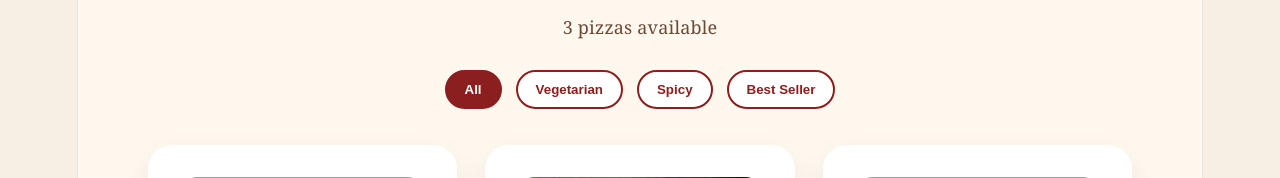
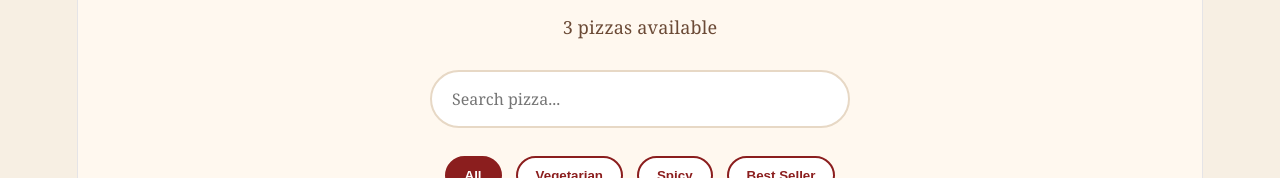
Before and after one commit to evolflow/pizzeria-website, a React (Vite) app: page / in a window 1280 px wide. Shown: the part 1312-1490 px from the top of the page. Built offline with nearby package versions, Linux system fonts and the light colour scheme; grey boxes are pictures that could not be loaded.

Commit message:
Coding Session 57 - Add searchfeature and dark mode

```diff
--- a/src/App.css
+++ b/src/App.css
@@ -135,6 +135,35 @@ body {
 .menu h2 {
   font-size: 44px;
   margin-bottom: 40px;
+}
+
+.menu-count {
+  margin-bottom: 20px;
+  color: #6b4a36;
+  font-size: 18px;
+}
+
+.search-input {
+  display: block;
+  width: 100%;
+  max-width: 420px;
+
+  margin: 0 auto 28px;
+  padding: 16px 20px;
+
+  border: 2px solid #e7d8c5;
+  border-radius: 999px;
+
+  font-size: 16px;
+  font-family: inherit;
+
+  background: white;
+  color: #2b1d14;
+}
+
+.search-input:focus {
+  outline: none;
+  border-color: #8b1e1e;
 }
 
 .menu-grid {
@@ -559,3 +588,18 @@ booking-form input:focus {
   color: #166534;
   font-weight: 700;
 }
+
+.theme-button {
+  background: #8b1e1e;
+  color: white;
+  border: none;
+  padding: 10px 16px;
+  border-radius: 999px;
+  cursor: pointer;
+  font-size: 18px;
+}
+
+.dark {
+  background: #1a1a1a;
+  color: white;
+}
--- a/src/App.jsx
+++ b/src/App.jsx
@@ -41,20 +41,21 @@ const pizzas = [
 function App() {
   const [activeCategory, setActiveCategory] = useState("all");
 
+  const [searchTerm, setSearchTerm] = useState("");
+  const [darkMode, setDarkMode] = useState(false);
+
   const filteredPizzas = pizzas.filter((pizza) => {
-    if (activeCategory === "vegetarian") {
-      return pizza.vegetarian;
-    }
+    const matchesCategory =
+      activeCategory === "all" ||
+      (activeCategory === "vegetarian" && pizza.vegetarian) ||
+      (activeCategory === "spicy" && pizza.spicy) ||
+      (activeCategory === "bestseller" && pizza.bestseller);
 
-    if (activeCategory === "spicy") {
-      return pizza.spicy;
-    }
+    const matchesSearch = pizza.name
+      .toLowerCase()
+      .includes(searchTerm.toLowerCase());
 
-    if (activeCategory === "bestseller") {
-      return pizza.bestseller;
-    }
-
-    return true;
+    return matchesCategory && matchesSearch;
   });
 
   const [bookingName, setBookingName] = useState("");
@@ -74,9 +75,13 @@ function App() {
     setBookingName("");
   }
   return (
-    <div className="app">
+    <div className={darkMode ? "app dark" : "app"}>
       <nav className="navbar">
         <h2>Sapore Italiano</h2>
+
+        <button className="theme-buttom" onClick={() => setDarkMode(!darkMode)}>
+          {darkMode ? "☀️" : "🌙"}
+        </button>
 
         <div className="nav-links">
           <a href="#home">Home</a>
@@ -118,6 +123,14 @@ function App() {
         <h2>Fresh from the oven</h2>
 
         <p className="menu-count">{pizzas.length} pizzas available</p>
+
+        <input
+          className="search-input"
+          type="text"
+          placeholder="Search pizza..."
+          value={searchTerm}
+          onChange={(event) => setSearchTerm(event.target.value)}
+        />
 
         <div className="filter-buttons">
           <button
@@ -251,7 +264,7 @@ function App() {
 
         <h2>Book a table</h2>
 
-        <form className="booking-form" onSumbit={handleBookingSubmit}>
+        <form className="booking-form" onSubmit={handleBookingSubmit}>
           <input
             type="text"
             placeholder="Your name"
```
Also changed, not shown: 1 other file (tests, documents, lock files or other folders).
